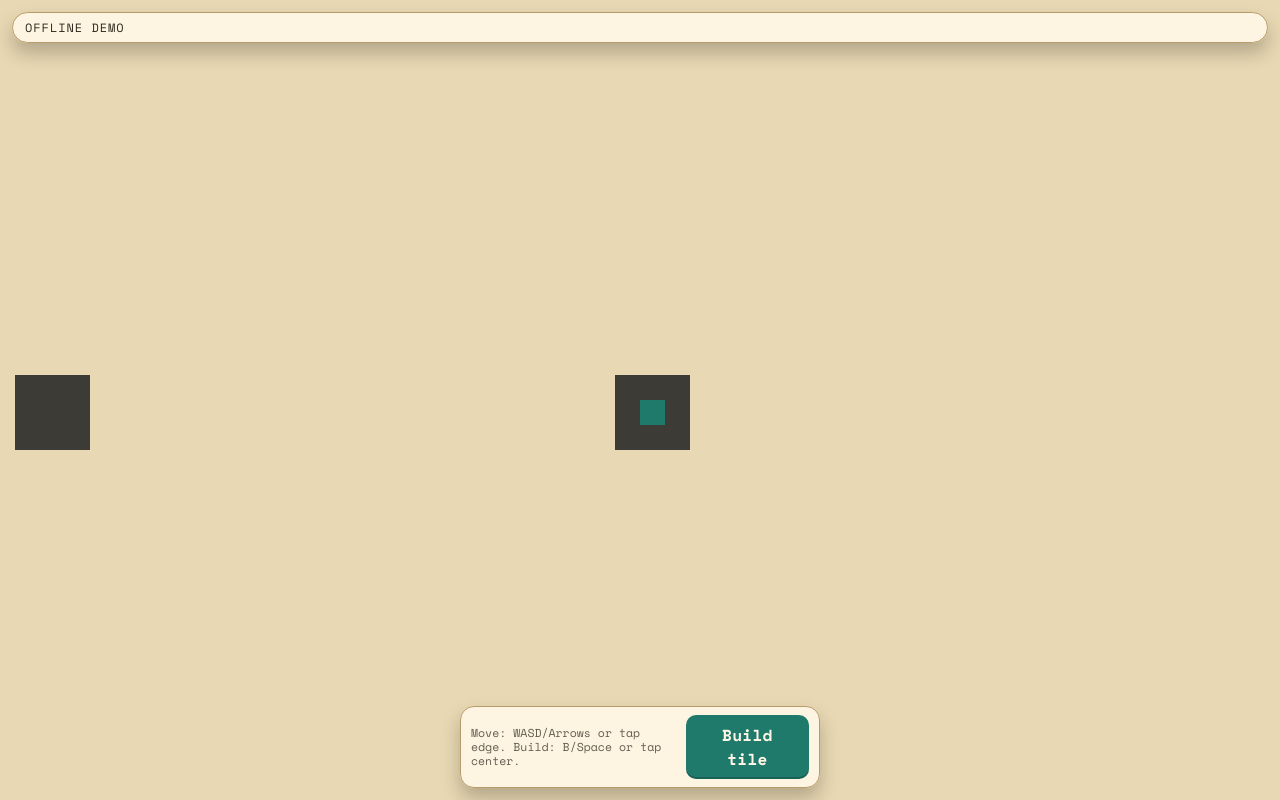
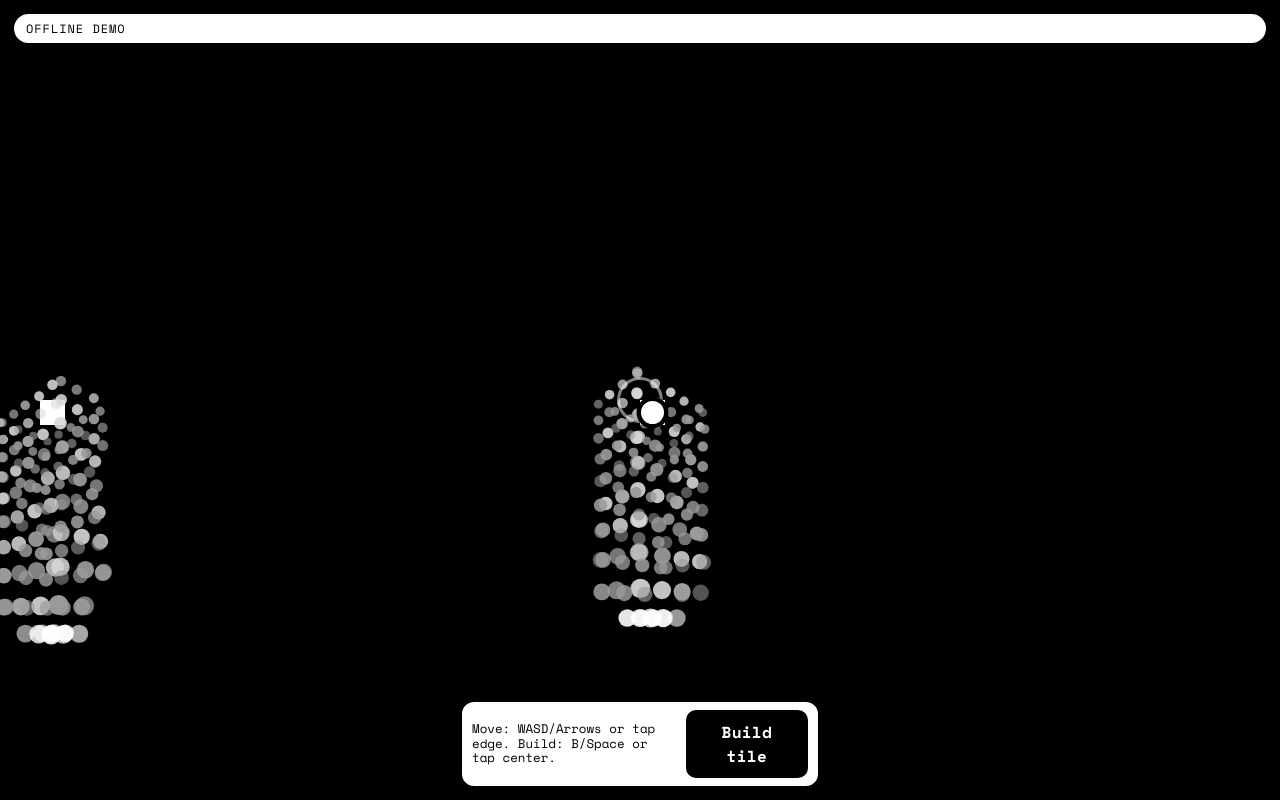
Before and after one commit to ael-dev3/Pilar, a website with bundled scripts: page public/index.html in a window 1280 px wide. Built offline with nearby package versions, Linux system fonts and the light colour scheme; no server answers.

Commit message:
Tighten monochrome UI

```diff
--- a/public/src/game.js
+++ b/public/src/game.js
@@ -1,11 +1,24 @@
 const minTileSize = 6;
 const tilesAcross = 50;
 const colors = {
-  ground: "#e8d8b3",
-  obelisk: "#3d3b35",
-  player: "#1f7a6c",
-  home: "#b89f70"
+  ground: "#000000",
+  player: "#ffffff",
+  home: "#ffffff"
 };
+const obeliskPalette = {
+  highlight: "#ffffff",
+  mid: "#d9d9d9",
+  shade: "#9a9a9a"
+};
+const cameraYaw = Math.PI / 4;
+const cameraPitch = -0.6;
+const cameraDistance = 12;
+const cameraYawSin = Math.sin(cameraYaw);
+const cameraYawCos = Math.cos(cameraYaw);
+const cameraPitchSin = Math.sin(cameraPitch);
+const cameraPitchCos = Math.cos(cameraPitch);
+const lightDir = normalize3(-0.4, 0.85, -0.2);
+const obeliskModel = createObeliskModel();
 
 const keyMap = {
   ArrowUp: [0, -1],
@@ -74,9 +87,10 @@ export function createGame({ ctx, net }) {
     state.spaces = snapshot.spaces || [];
   }
 
-  function render() {
+  function render(now) {
     const { player } = state;
     const tileSize = getTileSize(canvas);
+    const time = now * 0.001;
     ctx.fillStyle = colors.ground;
     ctx.fillRect(0, 0, ctx.canvas.width, ctx.canvas.height);
 
@@ -85,24 +99,43 @@ export function createGame({ ctx, net }) {
     }
 
     for (const space of state.spaces) {
-      drawSpace(space, player, tileSize);
+      drawSpace(space, player, tileSize, time);
     }
 
+    drawBuildReticle(tileSize, time);
+
     const playerPos = toScreen(player.x, player.y, player, tileSize);
+    const radius = tileSize * 0.55;
     ctx.fillStyle = colors.player;
-    ctx.fillRect(playerPos.x, playerPos.y, tileSize, tileSize);
+    ctx.beginPath();
+    ctx.arc(
+      playerPos.x + tileSize * 0.5,
+      playerPos.y + tileSize * 0.5,
+      radius,
+      0,
+      Math.PI * 2
+    );
+    ctx.fill();
+    ctx.lineWidth = Math.max(1, tileSize * 0.18);
+    ctx.strokeStyle = colors.ground;
+    ctx.stroke();
   }
 
-  function drawSpace(space, player, tileSize) {
+  function drawSpace(space, player, tileSize, time) {
     const homePos = toScreen(space.home.x, space.home.y, player, tileSize);
     ctx.fillStyle = colors.home;
     ctx.fillRect(homePos.x, homePos.y, tileSize, tileSize);
 
     for (const tile of space.tiles) {
+      if (tile.type === "obelisk") {
+        continue;
+      }
       const pos = toScreen(tile.x, tile.y, player, tileSize);
-      ctx.fillStyle = tile.type === "obelisk" ? colors.obelisk : colors.home;
+      ctx.fillStyle = colors.home;
       ctx.fillRect(pos.x, pos.y, tileSize, tileSize);
     }
+
+    drawObelisk(space, player, tileSize, time);
   }
 
   function toScreen(worldX, worldY, player, tileSize) {
@@ -114,8 +147,97 @@ export function createGame({ ctx, net }) {
     };
   }
 
-  function loop() {
-    render();
+  function drawObelisk(space, player, tileSize, time) {
+    const base = toScreen(space.home.x, space.home.y, player, tileSize);
+    const baseX = base.x + tileSize * 0.5;
+    const baseY = base.y + tileSize * 0.5;
+    const seed = hashString(space.fid || "obelisk");
+    const phase = (seed % 360) * (Math.PI / 180);
+    const rotation = time * 0.35 + phase;
+    const bob = Math.sin(time * 1.2 + phase) * 0.25;
+    const sin = Math.sin(rotation);
+    const cos = Math.cos(rotation);
+    const dotRadius = Math.max(1.1, tileSize * 0.2);
+    const dots = [];
+
+    for (const point of obeliskModel.points) {
+      const x = point.x + point.jitterX;
+      const z = point.z + point.jitterZ;
+      const y = point.y + bob;
+      const rx = x * cos - z * sin;
+      const rz = x * sin + z * cos;
+      const ry = y;
+
+      const nx = point.nx * cos - point.nz * sin;
+      const nz = point.nx * sin + point.nz * cos;
+      const ny = point.ny;
+
+      let camX = rx * cameraYawCos - rz * cameraYawSin;
+      let camZ = rx * cameraYawSin + rz * cameraYawCos;
+      let camY = ry * cameraPitchCos - camZ * cameraPitchSin;
+      camZ = ry * cameraPitchSin + camZ * cameraPitchCos;
+
+      const depth = cameraDistance + camZ;
+      if (depth <= 0.2) {
+        continue;
+      }
+      const scale = cameraDistance / depth;
+      const screenX = camX * scale * tileSize;
+      const screenY = camY * scale * tileSize;
+
+      const light = clamp(
+        0.2 + 0.8 * dot3(nx, ny, nz, lightDir.x, lightDir.y, lightDir.z),
+        0,
+        1
+      );
+      const heightFade = clamp(ry / obeliskModel.height, 0, 1);
+      const shade = clamp(light + heightFade * 0.2, 0, 1);
+      const color =
+        shade > 0.72
+          ? obeliskPalette.highlight
+          : shade < 0.35
+            ? obeliskPalette.shade
+            : obeliskPalette.mid;
+      const shimmer = 0.72 + 0.18 * Math.sin(time * 1.4 + point.phase + phase);
+      const size = dotRadius * scale * (0.9 + heightFade * 0.3);
+      dots.push({
+        x: baseX + screenX,
+        y: baseY + screenY,
+        depth,
+        color,
+        alpha: shimmer,
+        size
+      });
+    }
+
+    dots.sort((a, b) => a.depth - b.depth);
+    for (const dot of dots) {
+      ctx.globalAlpha = dot.alpha;
+      ctx.fillStyle = dot.color;
+      ctx.beginPath();
+      ctx.arc(dot.x, dot.y, dot.size, 0, Math.PI * 2);
+      ctx.fill();
+    }
+    ctx.globalAlpha = 1;
+  }
+
+  function drawBuildReticle(tileSize, time) {
+    const centerX = Math.floor(ctx.canvas.width / 2);
+    const centerY = Math.floor(ctx.canvas.height / 2);
+    const pulse = 0.08 * Math.sin(time * 2);
+    const radius = tileSize * (0.9 + pulse);
+    ctx.save();
+    ctx.globalAlpha = 0.5;
+    ctx.strokeStyle = colors.home;
+    ctx.lineWidth = Math.max(1, tileSize * 0.12);
+    ctx.beginPath();
+    ctx.arc(centerX, centerY, radius, 0, Math.PI * 2);
+    ctx.stroke();
+    ctx.restore();
+  }
+
+  function loop(now) {
+    render(now);
     requestAnimationFrame(loop);
   }
 
@@ -132,3 +254,85 @@ export function createGame({ ctx, net }) {
 function getTileSize(canvas) {
   return Math.max(minTileSize, Math.floor(canvas.width / tilesAcross));
 }
+
+function createObeliskModel() {
+  const points = [];
+  const height = 6.6;
+  const width = 3.6;
+  const depth = 2.4;
+  const spacing = 0.8;
+  let index = 0;
+
+  for (let y = 0; y <= height; y += spacing) {
+    const t = y / height;
+    const taper = 1 - t * 0.35;
+    const halfW = (width * taper) / 2;
+    const halfD = (depth * taper) / 2;
+
+    for (let x = -halfW; x <= halfW; x += spacing) {
+      points.push(makePoint(x, y, -halfD, index++, 0, 0, -1));
+      points.push(makePoint(x, y, halfD, index++, 0, 0, 1));
+    }
+    for (let z = -halfD; z <= halfD; z += spacing) {
+      points.push(makePoint(-halfW, y, z, index++, -1, 0, 0));
+      points.push(makePoint(halfW, y, z, index++, 1, 0, 0));
+    }
+  }
+
+  const capY = height + spacing * 0.5;
+  for (let x = -spacing; x <= spacing; x += spacing) {
+    for (let z = -spacing; z <= spacing; z += spacing) {
+      points.push(makePoint(x * 0.6, capY, z * 0.6, index++, 0, 1, 0));
+    }
+  }
+
+  return {
+    points,
+    height,
+    width,
+    depth
+  };
+}
+
+function makePoint(x, y, z, index, nx, ny, nz) {
+  const jitterX = (randomFromSeed(index * 1.7) - 0.5) * 0.1;
+  const jitterZ = (randomFromSeed(index * 2.3) - 0.5) * 0.1;
+  return {
+    x,
+    y,
+    z,
+    jitterX,
+    jitterZ,
+    phase: index * 0.6,
+    nx,
+    ny,
+    nz
+  };
+}
+
+function randomFromSeed(seed) {
+  const value = Math.sin(seed) * 43758.5453;
+  return value - Math.floor(value);
+}
+
+function clamp(value, min, max) {
+  return Math.min(max, Math.max(min, value));
+}
+
+function normalize3(x, y, z) {
+  const length = Math.hypot(x, y, z) || 1;
+  return { x: x / length, y: y / length, z: z / length };
+}
+
+function dot3(ax, ay, az, bx, by, bz) {
+  return ax * bx + ay * by + az * bz;
+}
+
+function hashString(value) {
+  let hash = 2166136261;
+  for (let i = 0; i < value.length; i += 1) {
+    hash ^= value.charCodeAt(i);
+    hash = Math.imul(hash, 16777619);
+  }
+  return hash >>> 0;
+}
--- a/public/src/style.css
+++ b/public/src/style.css
@@ -1,15 +1,13 @@
 @import url("https://fonts.googleapis.com/css2?family=Space+Grotesk:wght@400;600&family=Space+Mono:wght@400;700&display=swap");
 
 :root {
-  --bg-top: #f4ead3;
-  --bg-bottom: #d6bb8a;
-  --surface: #fff3dd;
-  --surface-edge: #b99b6b;
-  --ink: #2f2a1f;
-  --accent: #1f7a6c;
-  --accent-bright: #2f9c8b;
-  --shadow: rgba(47, 42, 31, 0.28);
-  --canvas-bg: #e8d8b3;
+  --bg: #ffffff;
+  --surface: #ffffff;
+  --ink: #000000;
+  --border: #000000;
+  --accent: #000000;
+  --accent-contrast: #ffffff;
+  --canvas-bg: #000000;
 }
 
 * {
@@ -29,10 +27,7 @@ body {
   display: grid;
   place-items: center;
   overscroll-behavior: none;
-  background:
-    radial-gradient(circle at 10% 12%, rgba(255, 255, 255, 0.55), transparent 45%),
-    radial-gradient(circle at 90% 8%, rgba(255, 255, 255, 0.25), transparent 42%),
-    linear-gradient(180deg, var(--bg-top), var(--bg-bottom));
+  background: var(--bg);
   color: var(--ink);
   font-family: "Space Grotesk", "Trebuchet MS", sans-serif;
 }
@@ -77,16 +72,14 @@ canvas {
 .hud-pill {
   align-self: flex-start;
   pointer-events: auto;
-  background: rgba(255, 247, 230, 0.92);
-  border: 1px solid var(--surface-edge);
+  background: var(--surface);
+  border: 2px solid var(--border);
   border-radius: 999px;
   padding: 6px 12px;
   font-size: 0.75rem;
   text-transform: uppercase;
   letter-spacing: 0.08em;
-  box-shadow: 0 10px 18px var(--shadow);
-  backdrop-filter: blur(6px);
-  -webkit-backdrop-filter: blur(6px);
+  box-shadow: none;
 }
 
 .hud-bottom {
@@ -97,38 +90,44 @@ canvas {
   pointer-events: auto;
   align-self: center;
   width: min(100%, 360px);
-  background: rgba(255, 247, 230, 0.92);
-  border: 1px solid var(--surface-edge);
+  background: var(--surface);
+  border: 2px solid var(--border);
   border-radius: 14px;
   padding: 8px 10px;
-  box-shadow: 0 10px 18px var(--shadow);
-  backdrop-filter: blur(6px);
-  -webkit-backdrop-filter: blur(6px);
+  box-shadow: none;
 }
 
 .hud-hint {
-  font-size: 0.72rem;
+  font-size: 0.78rem;
   line-height: 1.2;
-  opacity: 0.75;
+  opacity: 1;
   max-width: 60%;
 }
 
 #build-btn {
-  border: none;
+  border: 2px solid var(--border);
   border-radius: 10px;
   padding: 8px 12px;
   font: inherit;
   font-weight: 600;
   letter-spacing: 0.02em;
   background: var(--accent);
-  color: #fff7e6;
+  color: var(--accent-contrast);
   cursor: pointer;
-  box-shadow: inset 0 -2px 0 rgba(0, 0, 0, 0.2);
+  box-shadow: none;
   transition: transform 120ms ease, filter 120ms ease;
 }
 
+@media (hover: hover) and (pointer: fine) {
+  canvas {
+    cursor: crosshair;
+  }
+}
+
 #build-btn:hover {
-  filter: brightness(1.05);
+  filter: none;
+  background: var(--accent-contrast);
+  color: var(--accent);
 }
 
 #build-btn:active {
@@ -136,7 +135,7 @@ canvas {
 }
 
 #build-btn:focus-visible {
-  outline: 2px solid var(--accent-bright);
+  outline: 2px solid var(--border);
   outline-offset: 2px;
 }
 
@@ -145,8 +144,18 @@ canvas {
     width: 424px;
     height: 695px;
     border-radius: 18px;
-    border: 2px solid var(--surface-edge);
-    box-shadow: 0 24px 40px var(--shadow);
+    border: 2px solid var(--border);
+    box-shadow: none;
+  }
+}
+
+@media (prefers-reduced-motion: reduce) {
+  #hud {
+    animation: none;
+  }
+
+  #build-btn {
+    transition: none;
   }
 }
 
```
